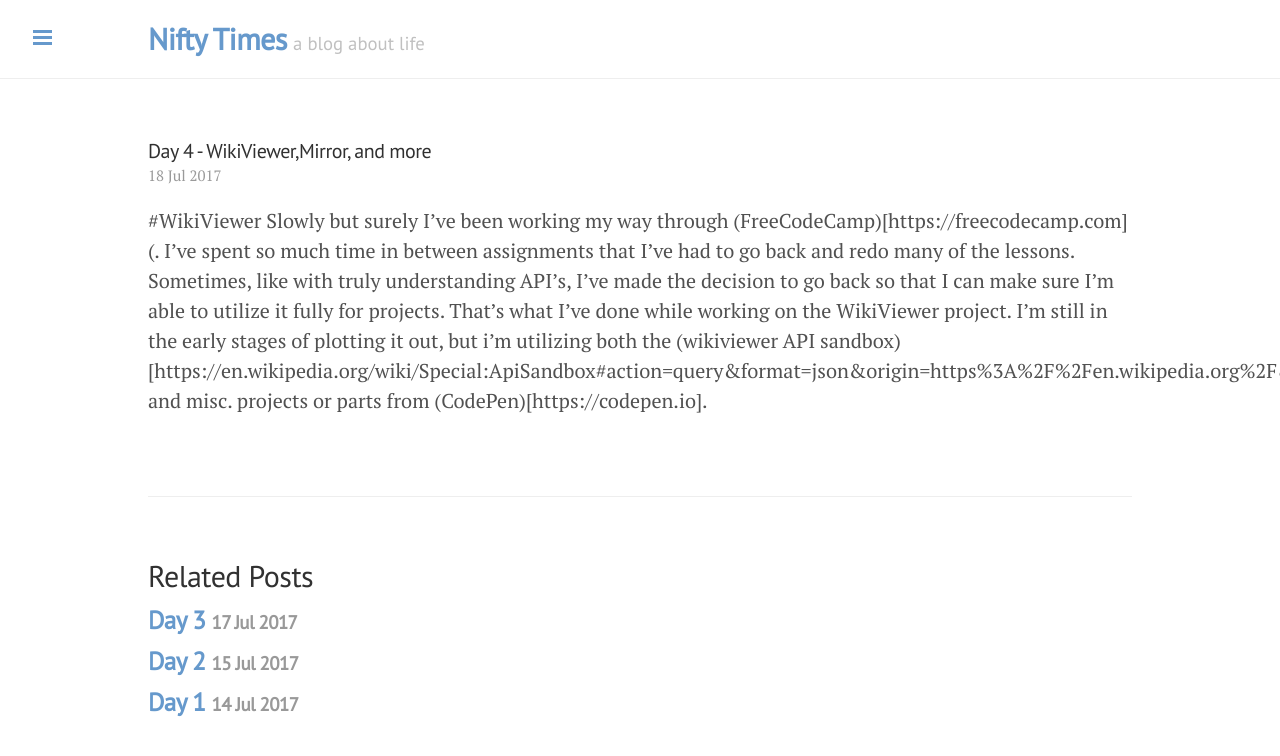
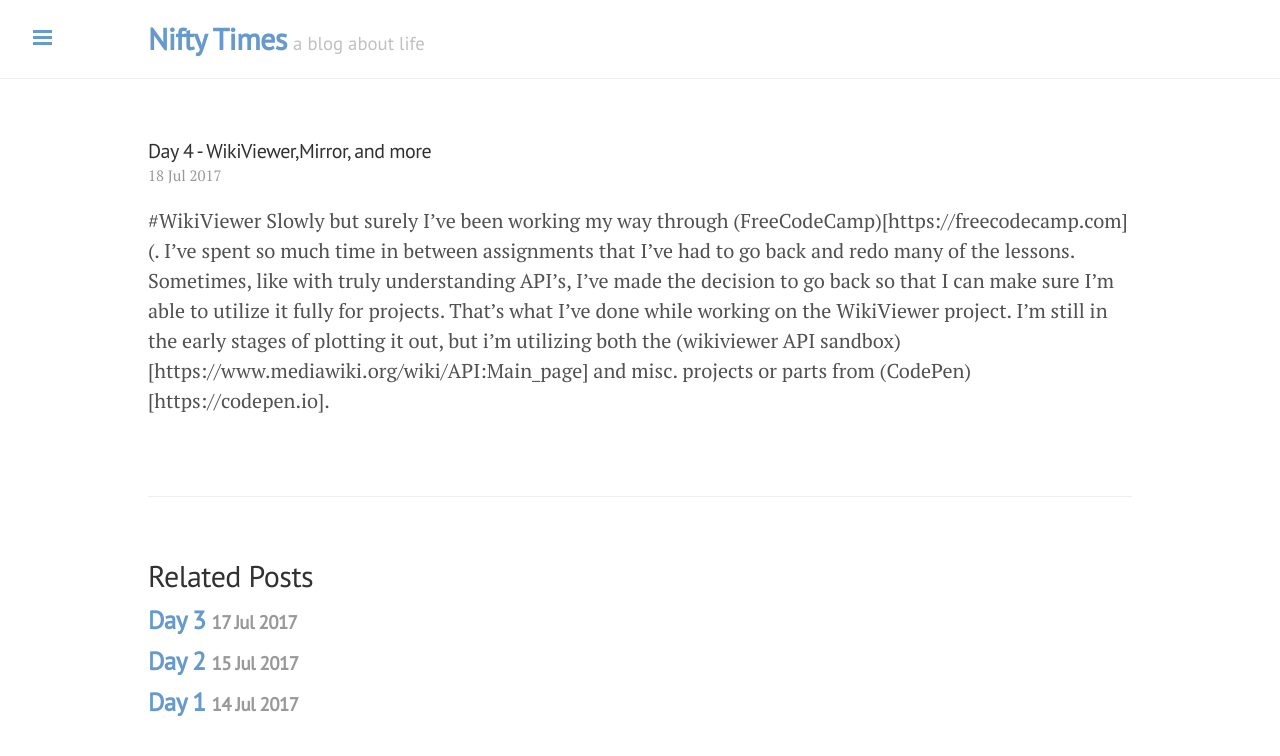
Before and after one commit to Terrib1e/old_blog, a Jekyll site: the page built from _posts/2017-07-18-Day4.md, in a window 1280 px wide. Shown: the top 756 px of the page. Built offline with Jekyll 4.4.1, drawn with Linux system fonts in a browser that asks for light colours; some of the changed lines change nothing that is shown.

Commit message:
updated links

```diff
--- a/_posts/2017-07-18-Day4.md
+++ b/_posts/2017-07-18-Day4.md
@@ -6,4 +6,4 @@ categories: blog-projects
 ---
 #WikiViewer
 Slowly but surely I've been working my way through (FreeCodeCamp)[https://freecodecamp.com](. I've spent so much time in between assignments that I've had to go back and redo many of the lessons. Sometimes, like with truly understanding API's, I've made the decision to go back so that I can make sure I'm able to utilize it fully for projects.
-That's what I've done while working on the WikiViewer project. I'm still in the early stages of plotting it out, but i'm utilizing both the (wikiviewer API sandbox)[https://en.wikipedia.org/wiki/Special:ApiSandbox#action=query&format=json&origin=https%3A%2F%2Fen.wikipedia.org%2F&prop=revisions&titles=Main+Page&rvprop=content] and misc. projects or parts from (CodePen)[https://codepen.io].
+That's what I've done while working on the WikiViewer project. I'm still in the early stages of plotting it out, but i'm utilizing both the (wikiviewer API sandbox)[https://www.mediawiki.org/wiki/API:Main_page] and misc. projects or parts from (CodePen)[https://codepen.io].
```
